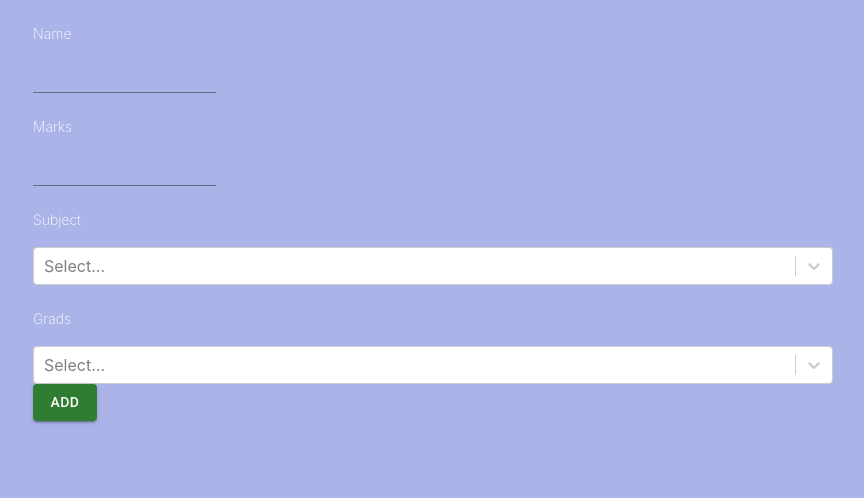
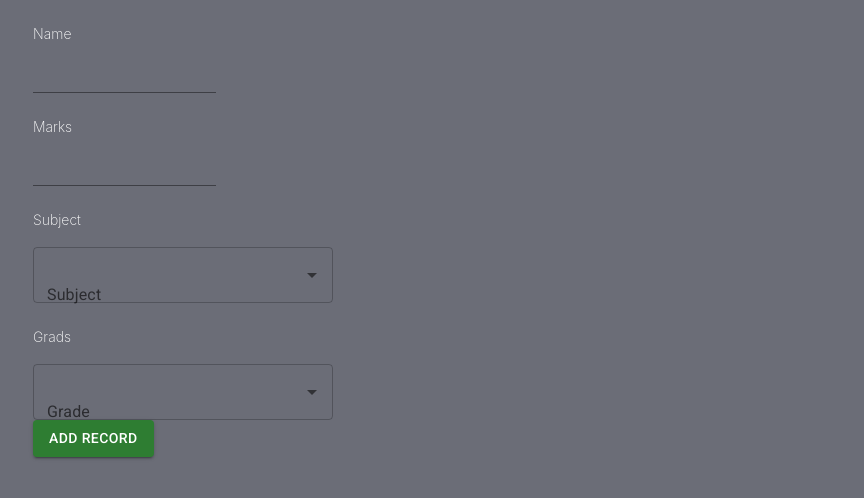
Before and after one commit to HMayaz001/Student_edu_Portal, a React (Create React App) app: page /AddStudent in a window 1280 px wide. Shown: the top 498 px of the page, without its empty margins (207-1071 px from the left). Built offline with nearby package versions, Linux system fonts and the light colour scheme.

Commit message:
:art: fixed errors and improved code strcuture

```diff
--- a/src/App.tsx
+++ b/src/App.tsx
@@ -3,7 +3,7 @@ import { Button as MUIButton, Grid, Icon } from '@mui/material';
 import Navbar from './components/layout/Navbar';
 import StudentSummary from './components/layout/StudentSummary';
 import StudentListContainer from './containers/StudentTableContainer';
-import AddStudent from './components/studentForm/AddStudent';
+import AddStudent from './components/form/AddStudent';
 import ReactDOM from 'react-dom';
 import { useNavigate } from 'react-router-dom';
 
--- a/src/components/studentForm/AddStudent.tsx
+++ b/src/components/form/AddStudent.tsx
@@ -1,15 +1,14 @@
-import React from 'react';
+import React, { useState } from 'react';
 import ReactDOM from 'react-dom';
 import Select from 'react-select';
 import { useForm, Controller } from 'react-hook-form';
-import { Input, Button } from '@mui/material';
+import { Input, Button, Autocomplete, TextField } from '@mui/material';
 import { yupResolver } from '@hookform/resolvers/yup';
-import { schema } from './FormValidation';
+import { studentFormSchema } from './validation';
 import GradeData from '../../utils/data/GradeData';
 import SubjectData from '../../utils/data/SubjectData';
 import * as yup from 'yup';
 import { IStudent } from '../../state/ducks/student/types';
-
 import './formStyle.css';
 import { useDispatch } from 'react-redux';
 import moment from 'moment';
@@ -19,14 +18,11 @@ type IProps = {
 };
 
 const AddStudent = ({ AddStudentData }: IProps) => {
-  const { control, handleSubmit } = useForm();
+  const { control, handleSubmit, setValue } = useForm();
 
-  const onSubmit = (data: any) => {
+  const onSubmit: any = (data: IStudent) => {
     let student = {
-      name: data.name,
-      marks: data.marks,
-      subject: data.subject.value,
-      grade: data.grads.value,
+      ...data,
       date: moment().toISOString(),
     };
     return AddStudentData(student);
@@ -40,23 +36,32 @@ const AddStudent = ({ AddStudentData }: IProps) => {
       <Controller render={({ field }) => <Input {...field} />} name='marks' control={control} defaultValue='' />
 
       <label>Subject</label>
-      <Controller
-        name='subject'
-        render={({ field }) => <Select {...field} options={SubjectData} />}
-        control={control}
-        defaultValue=''
+
+      <Autocomplete
+        id='subject'
+        options={SubjectData}
+        sx={{ width: 300 }}
+        getOptionLabel={(option) => option.label}
+        onChange={(e, newValue: any) => {
+          setValue('subject', newValue.value);
+        }}
+        renderInput={(params: any) => <TextField {...params} label='Subject' />}
       />
 
       <label>Grads</label>
-      <Controller
-        name='grads'
-        render={({ field }) => <Select {...field} options={GradeData} />}
-        control={control}
-        defaultValue=''
+      <Autocomplete
+        id='grade'
+        options={GradeData}
+        sx={{ width: 300 }}
+        getOptionLabel={(option) => option.label}
+        onChange={(e, newValue: any) => {
+          setValue('grade', newValue.value);
+        }}
+        renderInput={(params: any) => <TextField {...params} label='Grade' />}
       />
 
       <Button variant='contained' color='success' type='submit'>
-        Add
+        Add Record
       </Button>
     </form>
   );
--- a/src/components/studentForm/formStyle.css
+++ b/src/components/form/formStyle.css
@@ -1,5 +1,5 @@
  body {
-    background: #abb4e8;
+    background: #6b6d77;
     font-family: -apple-system, BlinkMacSystemFont, "Segoe UI", "Roboto", "Oxygen",
       "Ubuntu", "Cantarell", "Fira Sans", "Droid Sans", "Helvetica Neue",
       sans-serif;
@@ -20,18 +20,14 @@
   }
 
   .form {
-    background: #0e101c;
+    background: #4a4b51;
     max-width: 400px;
     margin: 0 auto;
   }
 
-  /* button[type="button"] {
-    background: black;
-    border: 1px solid white;
-  }
-   */
+
   p {
-    color: #bf1650;
+    color: #760c31;
     text-align: center;
   }
 
@@ -110,8 +106,6 @@
     -webkit-appearance: none;
   }
 
-
-
   form {
     margin-bottom: 400px;
   }
--- a/src/components/studentForm/FormValidation.tsx
+++ b/src/components/form/validation.tsx
@@ -1,5 +1,5 @@
 import * as yup from 'yup';
-export const schema = yup
+export const studentFormSchema = yup
   .object({
     name: yup.string().required(),
     marks: yup.number().positive().integer().required(),
--- a/src/components/StudentTable.tsx
+++ b/src/components/table/StudentTable.tsx
@@ -1,8 +1,8 @@
 import React, { useEffect } from 'react';
 import { TableContainer, Table, TableHead, TableBody, TableCell, TableRow, Paper, Box } from '@mui/material';
-import { IStudent } from '../state/ducks/student/types';
-import MenuButton from './MenuButton';
-import { dateFormat } from '../utils/helper';
+import { IStudent } from '../../state/ducks/student/types';
+import MenuButton from '../MenuButton';
+import { dateFormat } from '../../utils/helper';
 
 type IProps = {
   list: IStudent[];
--- a/src/containers/StudentFormContainer.tsx
+++ b/src/containers/StudentFormContainer.tsx
@@ -1,6 +1,6 @@
 import React, { useCallback } from 'react';
 import { useDispatch, useSelector } from 'react-redux';
-import AddStudent from '../components/studentForm/AddStudent';
+import AddStudent from '../components/form/AddStudent';
 import { IApplicationState } from '../state/ducks/index';
 import { AddStudentData } from '../state/ducks/student/actions';
 import { IStudentState } from '../state/ducks/student/types';
--- a/src/containers/StudentTableContainer.tsx
+++ b/src/containers/StudentTableContainer.tsx
@@ -1,6 +1,6 @@
 import React, { useCallback } from 'react';
 import { useDispatch, useSelector } from 'react-redux';
-import StudentTable from '../components/StudentTable';
+import StudentTable from '../components/table/StudentTable';
 import { IApplicationState } from '../state/ducks/index';
 import { fetchStudentData } from '../state/ducks/student/actions';
 import { IStudentState } from '../state/ducks/student/types';
@@ -10,7 +10,6 @@ const StudentListContainer = () => {
 
   const stateToProps: IStudentState = useSelector(({ student }: IApplicationState) => ({
     list: student.list,
-    data: student.data,
   }));
   const dispatchToProps = {
     fetchStudentData: useCallback(() => dispatch(fetchStudentData()), [dispatch]),
--- a/src/index.tsx
+++ b/src/index.tsx
@@ -4,7 +4,7 @@ import './index.css';
 import { Provider } from 'react-redux';
 import store from './state/store';
 import { BrowserRouter, Route, Routes } from 'react-router-dom';
-import AddStudent from './components/studentForm/AddStudent';
+import AddStudent from './components/form/AddStudent';
 import App from './App';
 import StudentFormContainer from './containers/StudentFormContainer';
 
@@ -21,7 +21,3 @@ ReactDOM.render(
   </React.StrictMode>,
   document.getElementById('root')
 );
-
-// If you want to start measuring performance in your app, pass a function
-// to log results (for example: reportWebVitals(console.log))
-// or send to an analytics endpoint. Learn more: https://bit.ly/CRA-vitals
--- a/src/state/ducks/student/reducers.ts
+++ b/src/state/ducks/student/reducers.ts
@@ -6,8 +6,9 @@ export const studentSlice = createSlice({
   name: 'students',
   initialState: { list: [] },
   reducers: {
-    handleFetchStudentsAction: (state, action) => {
-      return { ...state, list: action.payload };
+    handleFetchStudentsAction: (state: any, action: any) => {
+      const checkState = { ...state, list: action.payload };
+      return checkState;
     },
   },
 });
--- a/src/state/ducks/student/sagas.ts
+++ b/src/state/ducks/student/sagas.ts
@@ -5,7 +5,7 @@ import { handleFetchStudentsAction } from './reducers';
 
 function* handleAddStudent(data: any): Generator {
   const addStudent = (yield call(apiCaller, 'POST', 'students', data.meta.data)) as IStudent;
-  console.log(addStudent);
+
   yield put(handleFetchStudentsAction(addStudent));
 }
 function* handleFetchStudents(data: any): Generator {
--- a/src/state/ducks/student/types.ts
+++ b/src/state/ducks/student/types.ts
@@ -1,16 +1,14 @@
 import { IReducerAction } from '..';
 
 export interface IStudentState {
-  data: any;
   list: IStudent[];
 }
 export type ApiResponse = Record<string, any>;
 export interface IStudent extends ApiResponse {
   name: string;
-  marks: string;
-  subject: number;
+  marks: number;
+  subject: any;
   grade: string;
-  date: string;
 }
 
 export const StudentActionTypes = {
```
Also changed, not shown: 2 other files (tests, documents, lock files or other folders).
